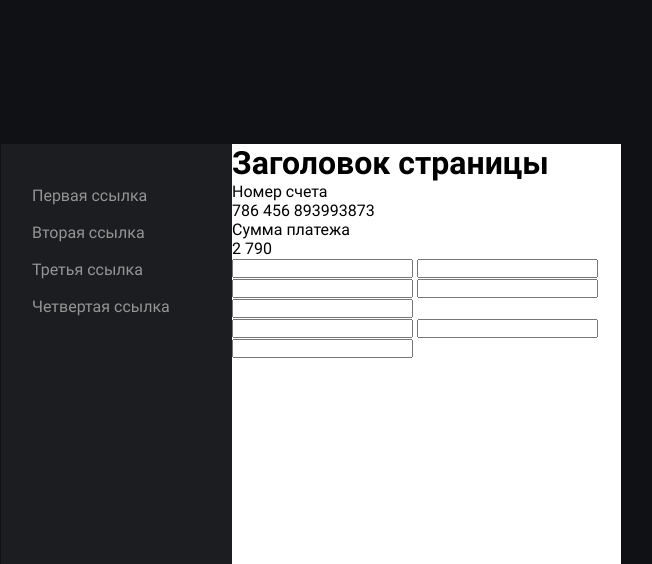
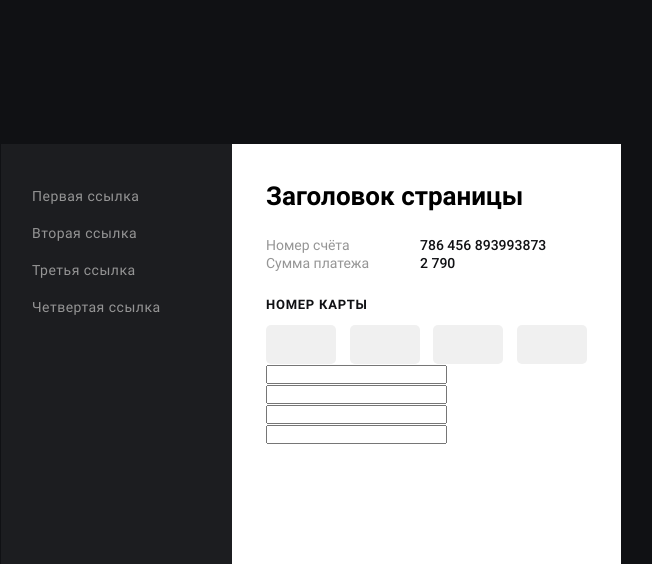
Before and after one commit to AleksandrP91/tapir.github.io, a website built with webpack: page index.html in a window 1280 px wide. Shown: the top 564 px of the page, without its empty margins (329-981 px from the left). Built offline with nearby package versions, Linux system fonts and the light colour scheme.

Commit message:
first commit

```diff
--- a/index.html
+++ b/index.html
@@ -43,22 +43,27 @@
 
           <!-- номер счета, сумма платежа -->
           <div class="form__info">
+            <div class="info__sum">
+              <p>Номер счёта</p>
+              <p>Сумма платежа</p>
+            </div>
             <div class="info__number">
-              <p>Номер счета</p>
               <p>786 456 893993873</p>
-            </div>
-            <div class="info__sum">
-              <p>Сумма платежа</p>
               <p>2 790</p>
             </div>
           </div>
           <!-- / -->
 
           <!-- номер карты -->
-          <input type="number">
-          <input type="number">
-          <input type="number">
-          <input type="number">
+          <div class="form__number-card">
+            <p>Номер карты</p>
+            <div class="number-card_input">
+              <input type="number" required min="1" max="4">
+              <input type="number">
+              <input type="number">
+              <input type="number">
+            </div>
+          </div>
           <!-- / -->
 
           <!-- держатель карты -->
--- a/src/scss/_form.scss
+++ b/src/scss/_form.scss
@@ -1,5 +1,83 @@
 .form {
+  position: relative;
   width: 389px;
   height: 513px;
   background-color: #ffffff;
+  padding: 37px 34px 34px;
+
+  // form-title
+  .form__title {
+    width: 271px;
+    height: 37px;
+    h1 {
+      font-size: 26px;
+      font-weight: 700;
+      color: #000000;
+    }
+  }
+
+  // form-info
+  .form__info {
+    display: flex;
+    margin-top: 18px;
+    .info__sum {
+      width: 104px;
+      height: 36px;
+      line-height: 18px;
+      margin-right: 50px;
+      p {
+        color: #959595;
+        font-size: 14px;
+        font-weight: 400;
+      }
+    }
+    .info__number {
+      width: 127px;
+      height: 36px;
+      line-height: 18px;
+      p {
+        color: #101114;
+        font-size: 14px;
+        font-weight: 500;
+      }
+    }
+  }
+
+  // form-number-card
+  .form__number-card {
+    margin-top: 25px;
+    p {
+      width: 102px;
+      height: 16px;
+      font-size: 13px;
+      font-weight: 700;
+      line-height: 15px;
+      letter-spacing: 0.75px;
+      color: #101114;
+      text-transform: uppercase;
+    }
+    .number-card_input {
+      margin-top: 12px;
+      display: flex;
+      justify-content: space-between;
+      input {
+        padding: 16px;
+        width: 70px;
+        height: 39px;
+        background-color: #F0F0F0;
+        outline: none;
+        border: none;
+        border-radius: 5px;
+        -webkit-border-radius: 5px;
+        -moz-border-radius: 5px;
+        -ms-border-radius: 5px;
+        -o-border-radius: 5px;
 }
+      input::-webkit-outer-spin-button,
+      input::-webkit-inner-spin-button {
+        -webkit-appearance: none;
+        margin: 0;
+      }
+    }
+  }
+}
--- a/src/scss/_navigation.scss
+++ b/src/scss/_navigation.scss
@@ -4,11 +4,12 @@
   width: 231px;
   height: 513px;
   background: #1C1D20;
+
+  // nav-item
   .nav__item {
     .nav__list {
       height: 37px;
       line-height: 37px;
-      // background-color: #101114;
     }
     .nav__list:active {
       background-color: #101114;
@@ -16,11 +17,16 @@
     .nav__link {
       padding-left: 31px;
       color: #959595;
+      font-size: 14px;
+      font-weight: 400;
+      letter-spacing: 0.5px;
     }
     .nav__link:hover {
       color: #ffffff;
     }
   }
+
+  // nav-logotype
   .nav__logotype {
     position: absolute;
     bottom: 46px;
```
Also changed, not shown: dist/css/style.css.
